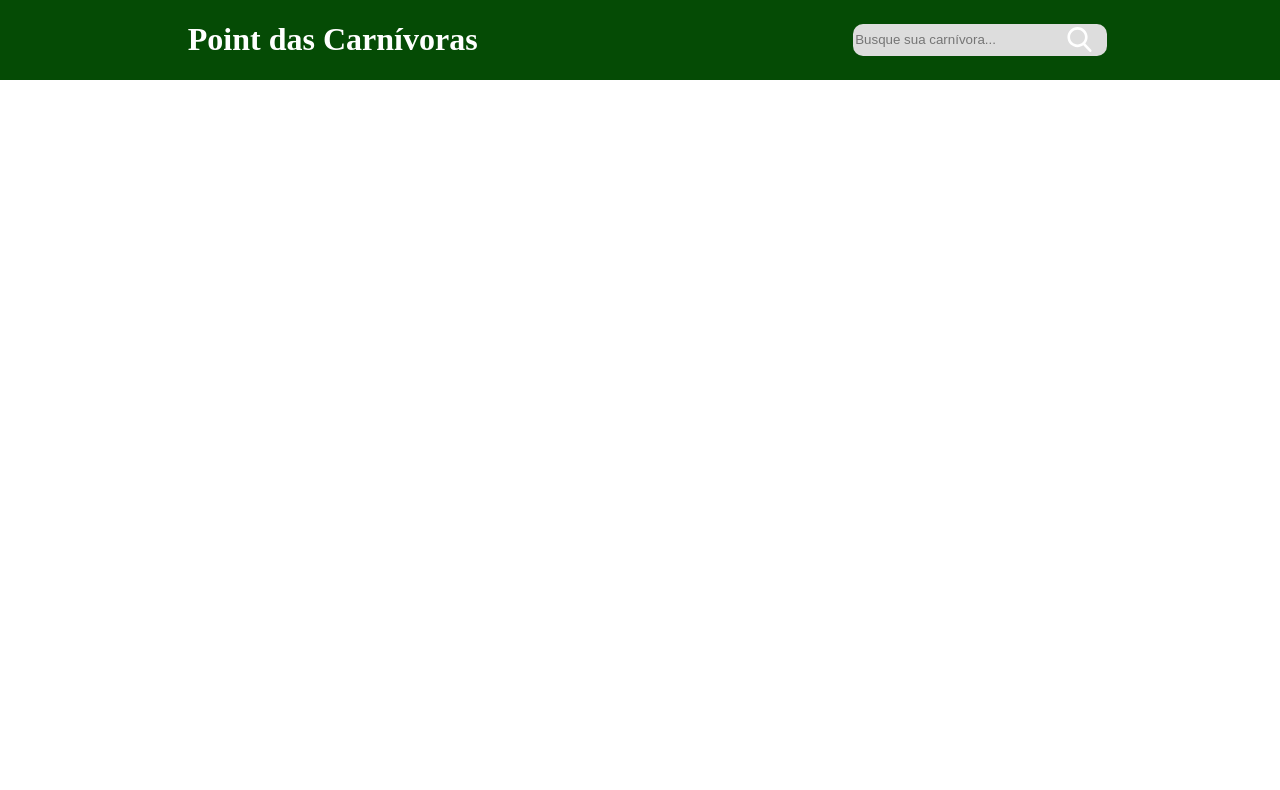
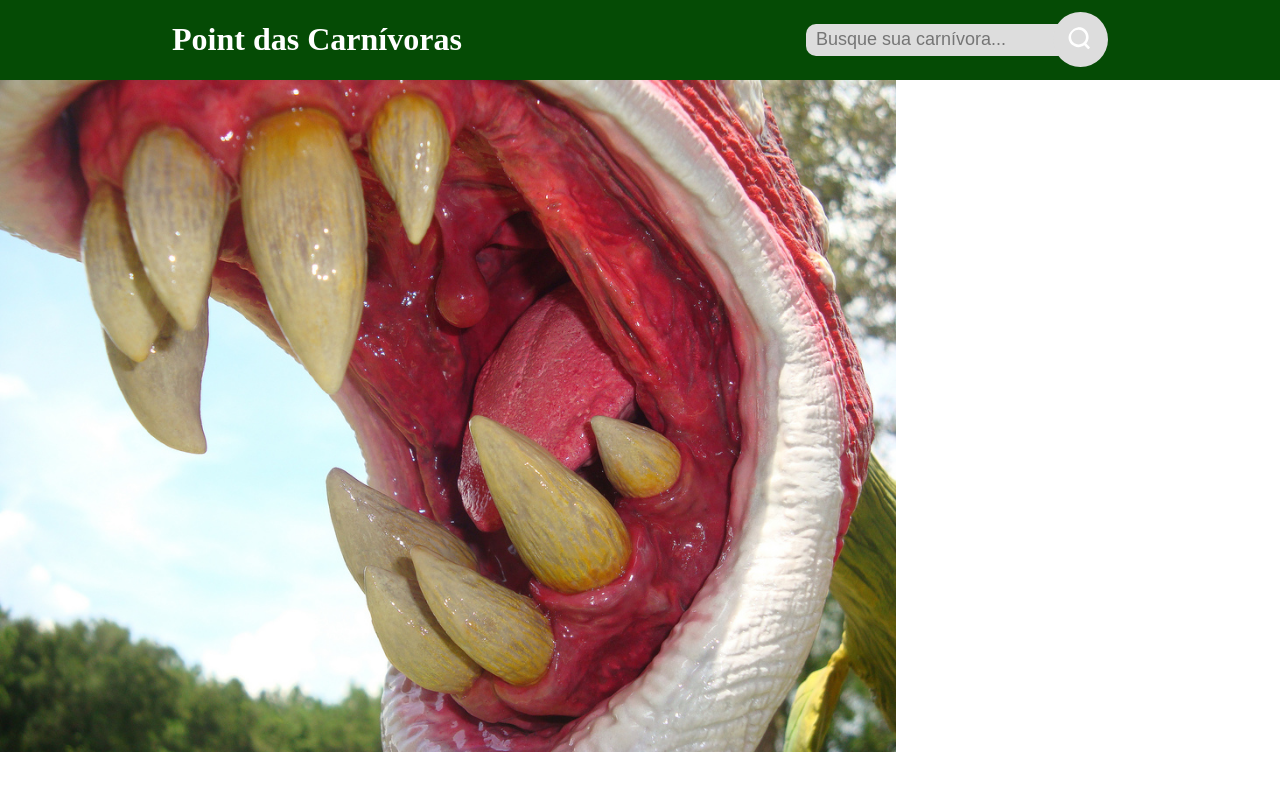
Before and after one commit to estacaohack5/201-point-das-carnivoras, a plain HTML site: page index.html in a window 1280 px wide. Drawn offline with Linux system fonts and the light colour scheme.

Commit message:
Inicia sessão principal

```diff
--- a/index.html
+++ b/index.html
@@ -16,5 +16,14 @@
             <img src="img/search.svg" alt="Busca">
         </div>
     </header>
+
+    <section class="principal">
+        <div>
+            <img src="img/banner.jpg" alt="Piranha">
+        </div>
+        <div>
+
+        </div>
+    </section>
 </body>
 </html>
--- a/styles.css
+++ b/styles.css
@@ -26,10 +26,24 @@ header input{
     border-radius: 10px;
     display: none;
     background-color: #ddd;
+    font-size: 18px;
+    padding-left: 10px;
 }
 
 header img{
     width: 25px;
+}
+
+.principal > div:nth-child(1){
+    width: 100%;
+}
+
+.principal > div:nth-child(1) > img{
+    width: 100%;
+}
+
+.principal > div:nth-child(2){
+    width: 100%;
 }
 
 @media(min-width: 768px){
@@ -37,6 +51,16 @@ header img{
         display: block;
     }
     header img{
-        margin-left: -40px;
+        padding: 15px;
+        background-color: #ddd;
+        border-radius: 100%;
+        margin-left: -15px;
+    }
+    .principal > div:nth-child(1){
+        width: 70%;
+    }
+
+    .principal > div:nth-child(2){
+        width: 30%;
     }
 }
```
Also changed, not shown: img/banner.jpg (added).
